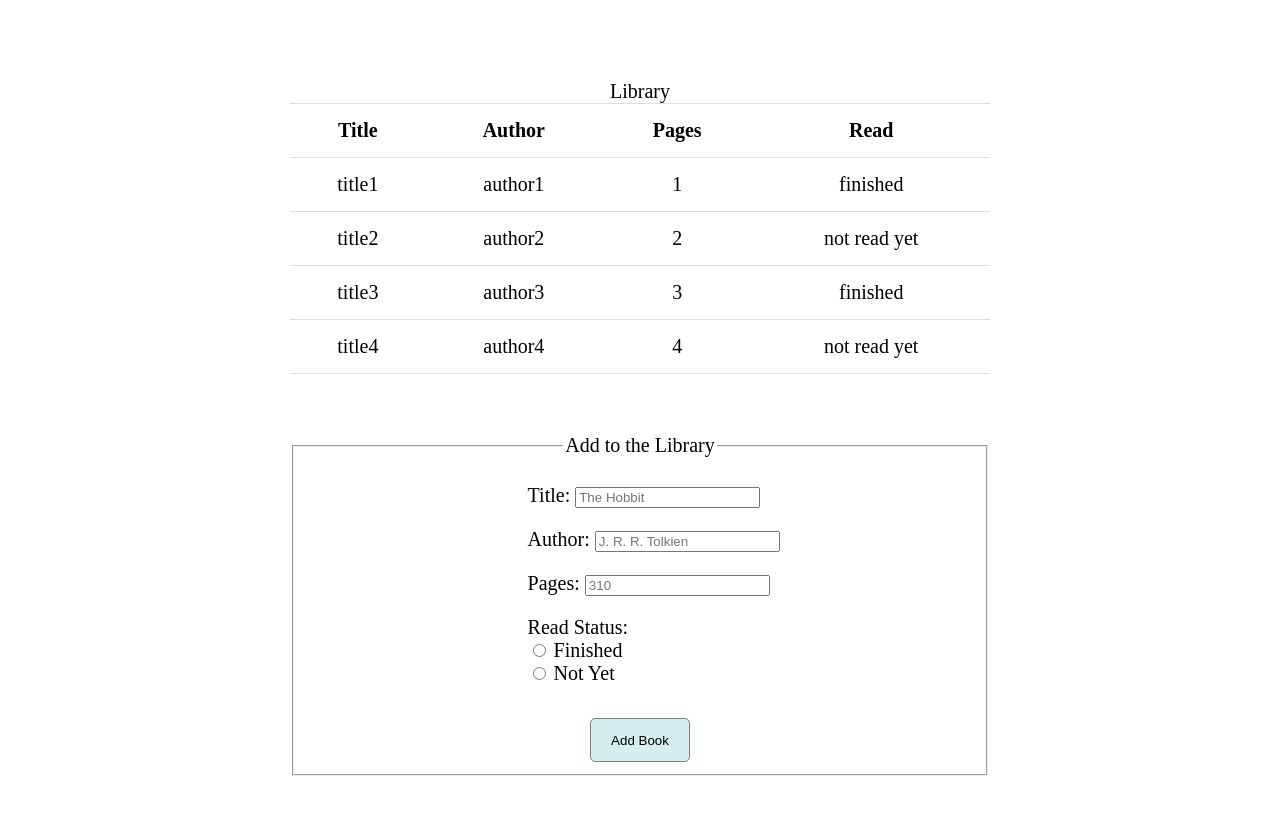
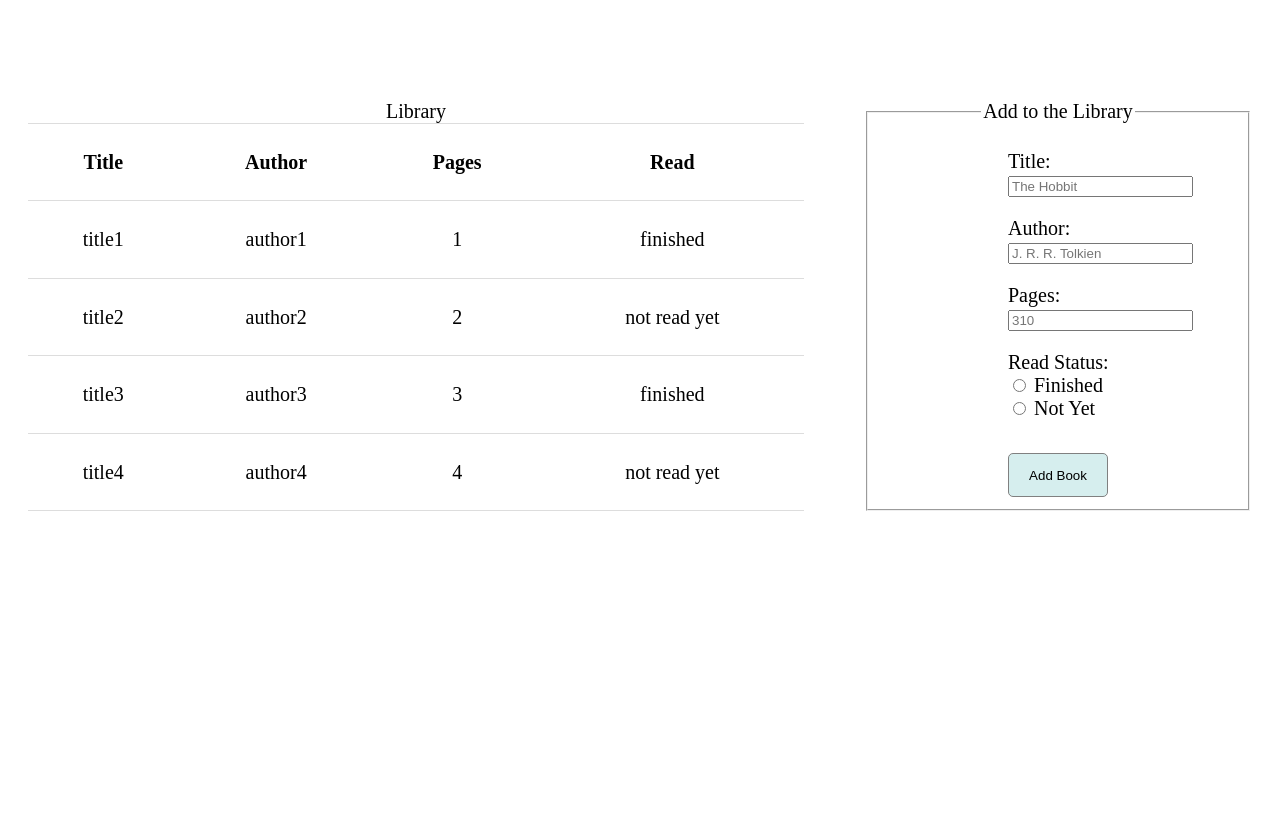
Before and after one commit to mahsoodebrahim/library, a plain HTML site: page index.html in a window 1280 px wide. Drawn offline with Linux system fonts and the light colour scheme.

Commit message:
two column layout for library and adding books

```diff
--- a/assets/styles/styles.css
+++ b/assets/styles/styles.css
@@ -3,13 +3,19 @@ body {
 }
 
 .container {
-  width: 700px;
   margin: 4em auto;
+  padding: 1em;
   text-align: center;
+  display: flex;
+  justify-content: space-between;
 }
 
-table {
-  width: 100%;
+.container > * {
+  flex: 1;
+}
+
+#table {
+  flex: 2;
 }
 
 table,
@@ -33,7 +39,7 @@ tr:hover {
 }
 
 form {
-  margin-top: 3em;
+  margin-left: 3em;
 }
 
 .wrapper {
```
